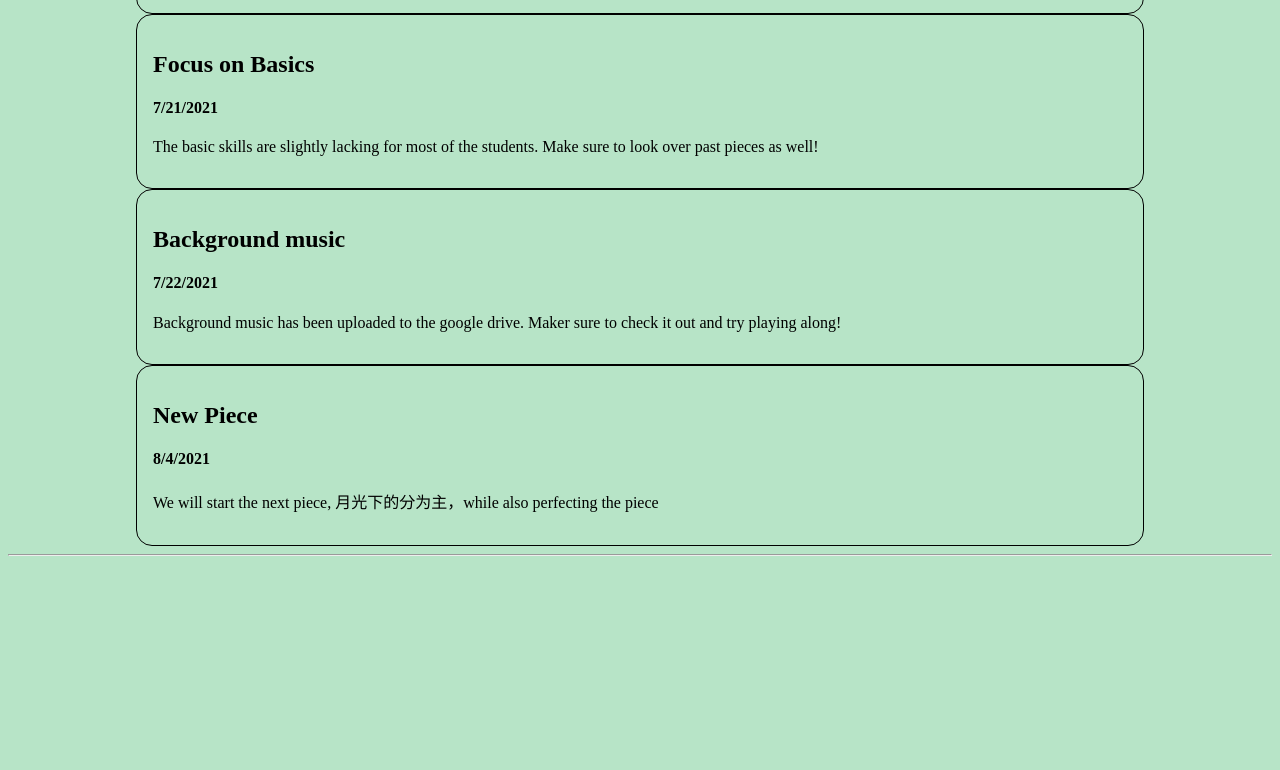
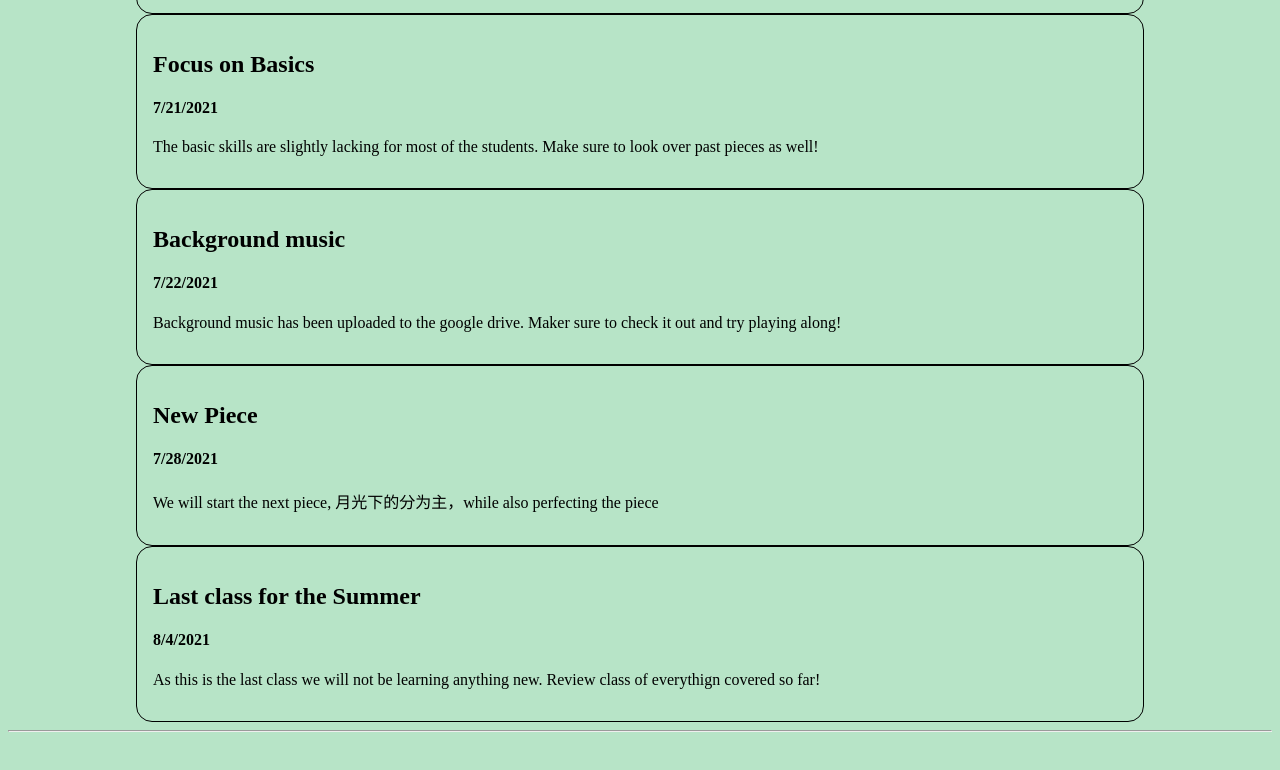
Before and after one commit to pzjiang/hulusi, a Gatsby site: page /announcements in a window 1280 px wide. Shown: the part 788-1558 px from the top of the page. Before the commit the page ends 1446 px from the top, so only its background shows below. Built offline with nearby package versions, Linux system fonts and the light colour scheme; Gatsby itself is replaced by a stand-in of ours.

Commit message:
announce

```diff
--- a/src/pages/announcements.js
+++ b/src/pages/announcements.js
@@ -38,8 +38,14 @@ const information = [
     },
     {
         title: "New Piece",
+        date: "7/28/2021",
+        content: "We will start the next piece, 月光下的分为主，while also perfecting the piece"
+    },
+    {
+        title: "Last class for the Summer",
         date: "8/4/2021",
-        content: "We will start the next piece, 月光下的分为主，while also perfecting the piece"
+        content: "As this is the last class we will not be learning anything new. Review class of everythign covered so far!"
+
     }
 ]
 
```
